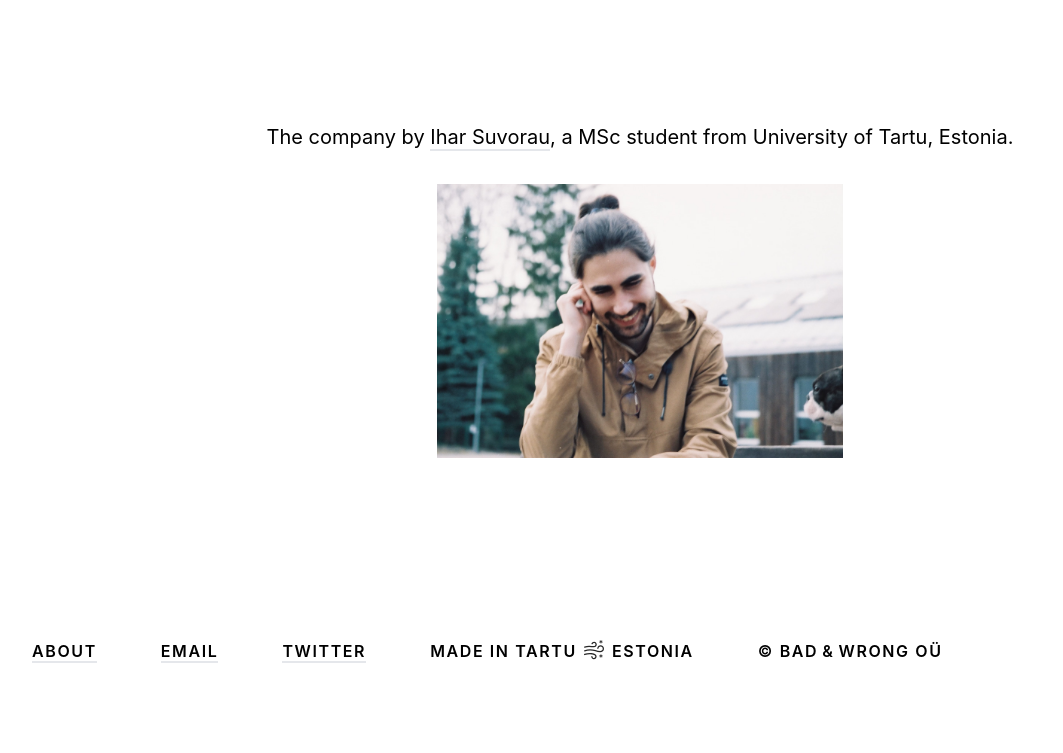
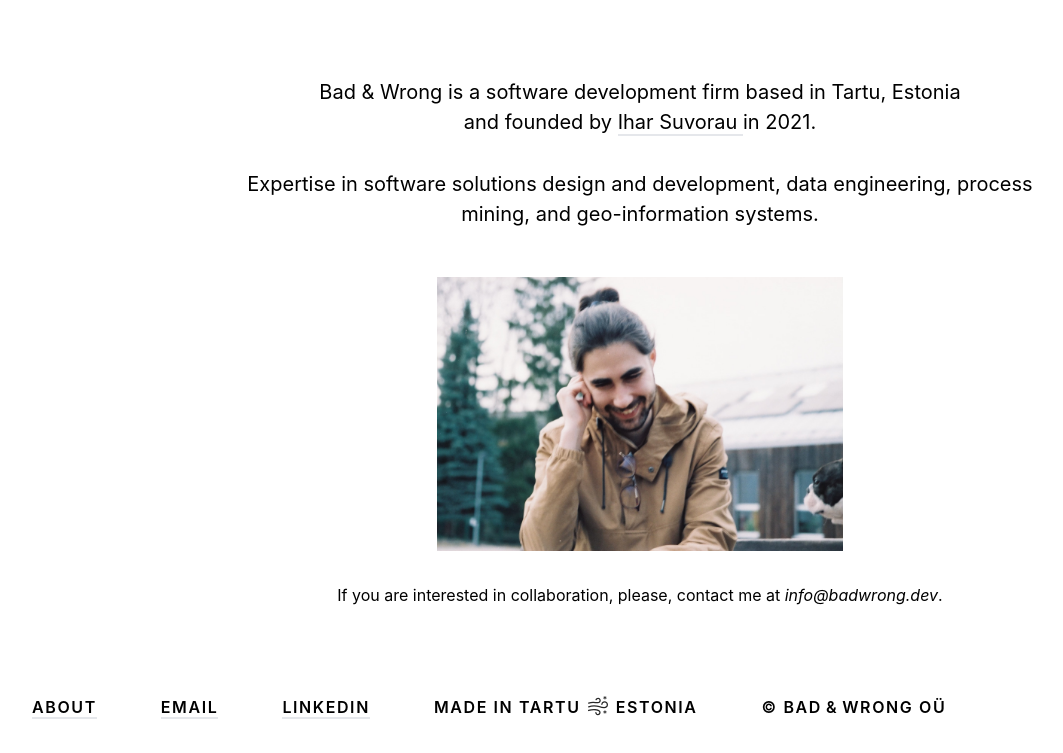
Before and after one commit to bad-wrong/badwrong.dev-astro, an Astro site: page /about in a window 1280 px wide. Shown: the part 103-856 px from the top of the page, without its empty margins (0-1063 px from the left). Before the commit the page ends 800 px from the top, so only its background shows below. Built offline with nearby package versions, Linux system fonts and the light colour scheme; Astro itself is replaced by a stand-in of ours.

Commit message:
Update About page

```diff
--- a/src/components/Footer.astro
+++ b/src/components/Footer.astro
@@ -1,18 +1,31 @@
 ---
 ---
 
-<footer class="lg:flex lg:items-baseline p-8 uppercase font-semibold tracking-widest space-y-4 md:space-y-6 lg:space-x-16">
-  <nav class="grid grid-flow-row md:grid-flow-col md:auto-cols-min gap-x-16 gap-y-4">
+<footer
+  class="lg:flex lg:items-baseline p-8 uppercase font-semibold tracking-widest space-y-4 md:space-y-6 lg:space-x-16"
+>
+  <nav
+    class="grid grid-flow-row md:grid-flow-col md:auto-cols-min gap-x-16 gap-y-4"
+  >
     <span><a class="border-b-2" href="/about">About</a></span>
     <span><a class="border-b-2" href="mailto:info@badwrong.dev">Email</a></span>
-    <span><a class="border-b-2" href="https://twitter.com/BadWrongOU">Twitter</a></span>
+    <span>
+      <a class="border-b-2" href="https://www.linkedin.com/in/iharsuvorau">
+        LinkedIn
+      </a>
+    </span>
   </nav>
-  <div class="grid grid-flow-row md:grid-flow-col md:auto-cols-max gap-x-16 gap-y-4">
-    <span>Made in Tartu <img
+  <div
+    class="grid grid-flow-row md:grid-flow-col md:auto-cols-max gap-x-16 gap-y-4"
+  >
+    <span
+      >Made in Tartu <img
         id="weather-icon"
         class="inline w-5 mx-0.5 mb-1"
         alt="Cloud Rain Icon"
-        role="img" /> Estonia</span>
+        role="img"
+      /> Estonia</span
+    >
     <span>© Bad<span class="mx-1">&</span>Wrong OÜ</span>
   </div>
 </footer>
--- a/src/pages/about.astro
+++ b/src/pages/about.astro
@@ -4,16 +4,39 @@ import Layout from "../layouts/Layout.astro";
 
 <Layout title="Bad & Wrong">
     <main class="flex flex-grow flex-col justify-center items-center p-8">
-        <p class="text-xl max-w-prose leading-normal">
-            The company by <a
-                class="border-b-2"
-                href="https://twitter.com/suvorau">Ihar Suvorau</a
-            >, a MSc student from University of Tartu, Estonia.
-        </p>
+        <article class="text-xl max-w-prose leading-normal text-center">
+            <p class="py-4">
+                Bad & Wrong is a software development firm based in Tartu,
+                Estonia <br />
+                and founded by
+                <a class="border-b-2" href="https://twitter.com/suvorau">
+                    Ihar Suvorau
+                </a>
+                in 2021.
+            </p>
+
+            <p class="py-4">
+                Expertise in software solutions design and development, data
+                engineering, process mining, and geo-information systems.
+            </p>
+
+            <!-- <p class="text-zinc-400">
+                Bachelor of Science &mdash;
+                <span class="italic">Bioengineering and Robotics</span>
+                <br />
+                Master of Science in Engineering &mdash;
+                <span class="italic">Software Engineering</span>
+            </p> -->
+        </article>
         <img
             class="sm:w-2/3 md:w-1/2 lg:w-1/3 m-8"
             src="/images/me.jpeg"
             alt="Ihar Suvorau"
         />
+
+        <p>
+            If you are interested in collaboration, please, contact me at
+            <span class="italic">info@badwrong.dev</span>.
+        </p>
     </main>
 </Layout>
```
Lines whose indentation alone changed are shown as unchanged.
